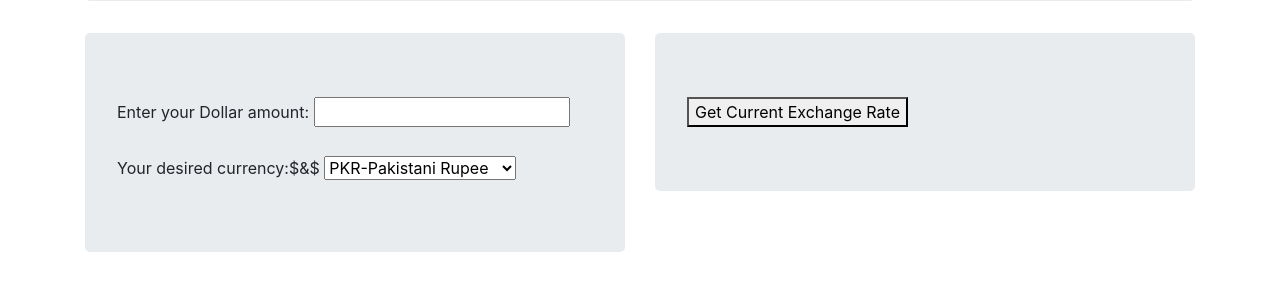
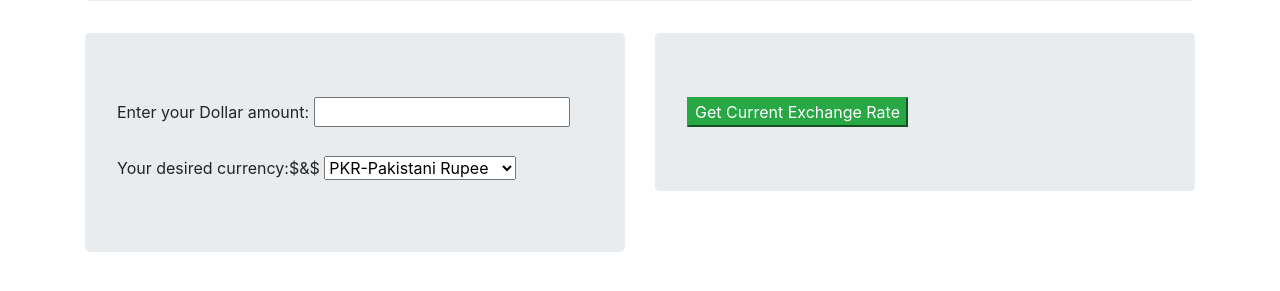
Before and after one commit to nkhakwan/week6FridayProject, a website built with webpack: page src/index.html in a window 1280 px wide. Shown: the part 231-522 px from the top of the page. Built offline with nearby package versions, Linux system fonts and the light colour scheme.

Commit message:
committing some minor changes to index.html

```diff
--- a/src/index.html
+++ b/src/index.html
@@ -35,8 +35,8 @@
   </div>
   <div class="col-md-6">
     <div class="jumbotron">
-      <!-- <button class="btn-success" id="exchangeRate">Get Current Exchange Rate</button> -->
-      <button id="exchangeRate">Get Current Exchange Rate</button>
+      <button class="btn-success" id="exchangeRate">Get Current Exchange Rate</button>
+      <!-- <button id="exchangeRate">Get Current Exchange Rate</button> -->
       <div class="convertedAmount"></div>
       <div class="wellsee"></div>
       <div class="seethisonetoo"></div>
```
